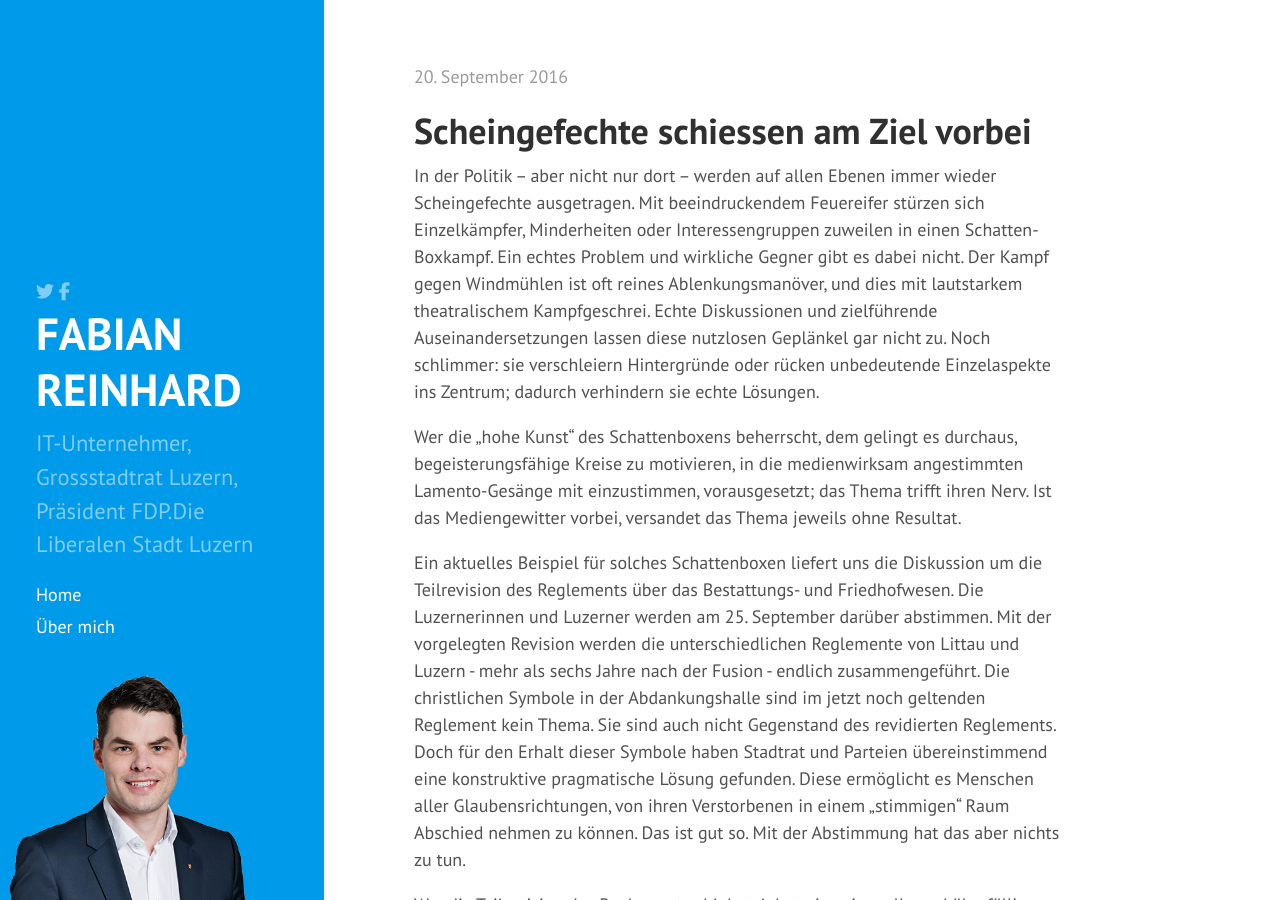
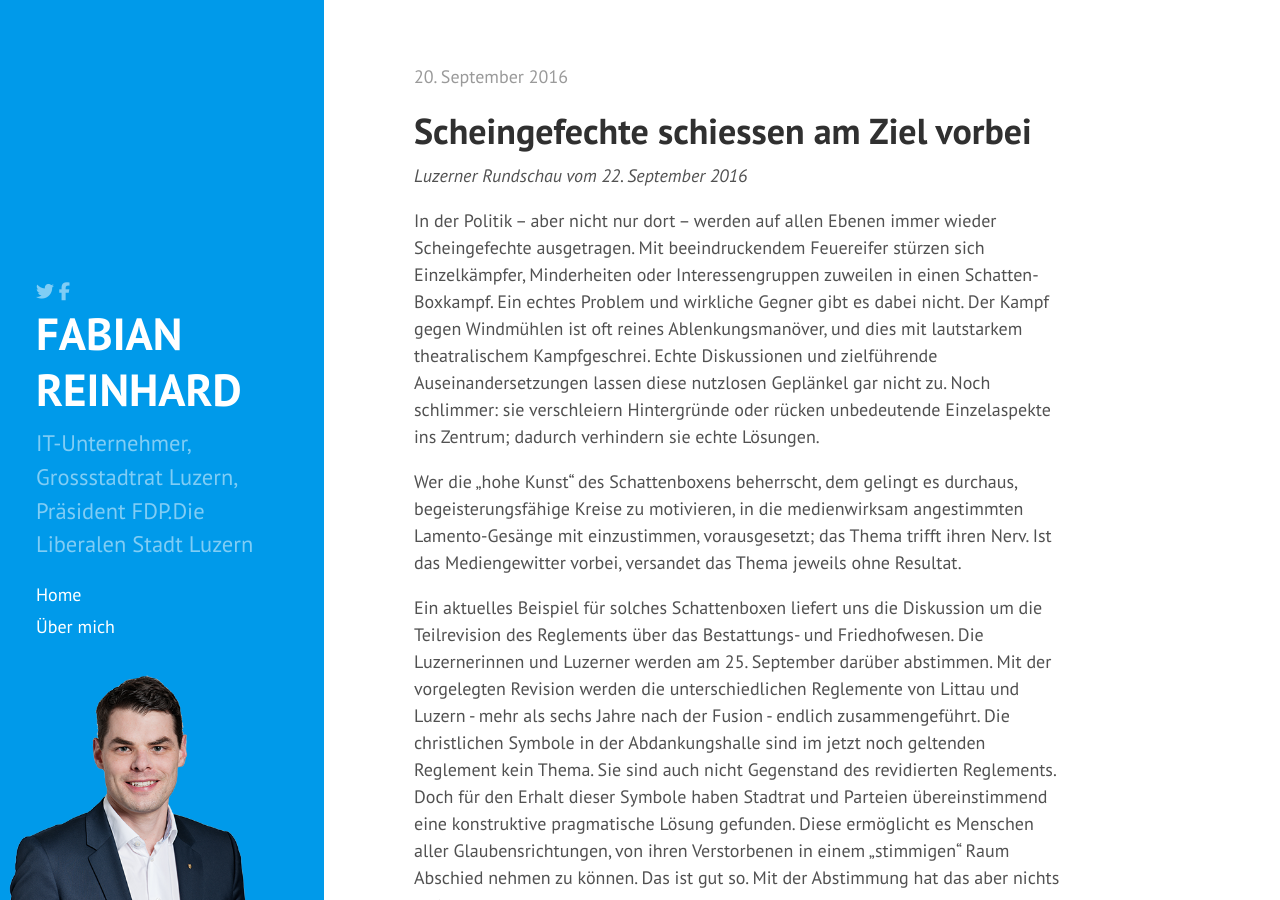
Before and after one commit to freinhard/freinhard.github.io, a Jekyll site: the page built from _posts/2016-09-20-scheingefechte.md, in a window 1280 px wide and 900 px high. Built offline with Jekyll 4.4.1, drawn with Linux system fonts in a browser that asks for light colours; nearby versions of some CDN libraries; comment, search, counter and statistics services are not loaded.

Commit message:
Rundschau

```diff
--- a/_posts/2016-09-20-scheingefechte.md
+++ b/_posts/2016-09-20-scheingefechte.md
@@ -2,6 +2,8 @@
 layout: post
 title: Scheingefechte schiessen am Ziel vorbei
 ---
+
+*Luzerner Rundschau vom 22. September 2016*
 
 In der Politik – aber nicht nur dort – werden auf allen Ebenen immer wieder Scheingefechte ausgetragen. Mit beeindruckendem Feuereifer stürzen sich Einzelkämpfer, Minderheiten oder Interessengruppen zuweilen in einen Schatten-Boxkampf. Ein echtes Problem und wirkliche Gegner gibt es dabei nicht. Der Kampf gegen Windmühlen ist oft reines Ablenkungsmanöver, und dies mit lautstarkem theatralischem Kampfgeschrei. Echte Diskussionen und zielführende Auseinandersetzungen lassen diese nutzlosen Geplänkel gar nicht zu. Noch schlimmer: sie verschleiern Hintergründe oder rücken unbedeutende Einzelaspekte ins Zentrum; dadurch verhindern sie echte Lösungen.
 
```
